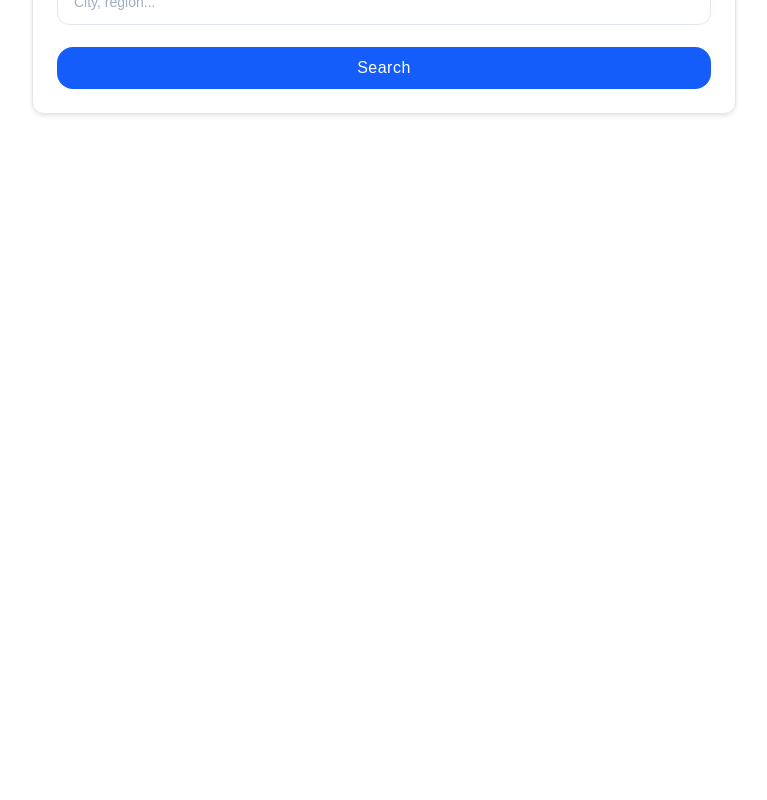
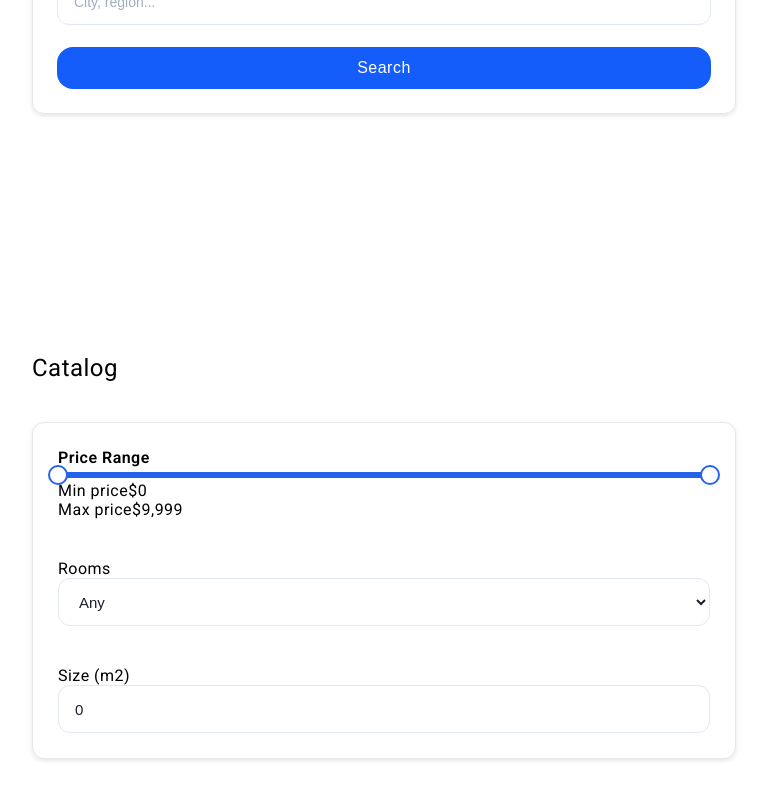
Before and after one commit to mewqwem/vertex-real-estate, a Next.js app: page / in a window 1280 px wide. Shown: the part 514-1314 px from the top of the page, without its empty margins (256-1023 px from the left). Before the commit the page ends 800 px from the top, so only its background shows below. Built offline with nearby package versions, Linux system fonts and the light colour scheme.

Commit message:
add filters block to section catalog and price range input

```diff
--- a/app/globals.css
+++ b/app/globals.css
@@ -60,6 +60,11 @@ ol {
     padding: 0 32px;
   }
 }
+@media only screen and (min-width: 1440px) {
+  .container {
+    max-width: 1050px;
+  }
+}
 
 main {
   padding-top: 61px; /* Або margin-top */
@@ -77,3 +82,40 @@ main {
     linear-gradient(-45deg, rgba(36, 36, 36, 0.7), rgba(34, 34, 34, 0.7)),
     url("/heroBg.jpg");
 }
+
+/* #region input */
+
+.input {
+  width: 100%;
+  height: 48px; /* Така сама висота, як у селекта */
+  padding: 0 16px;
+
+  background-color: #ffffff;
+  border: 1px solid #e2e8f0;
+  border-radius: 12px;
+
+  font-size: 15px;
+  font-weight: 400;
+  color: #1a202c;
+  outline: none;
+
+  transition:
+    border-color 0.2s ease,
+    box-shadow 0.2s ease;
+}
+.input::placeholder {
+  color: #a0aec0;
+  font-size: 14px;
+}
+
+.input:focus {
+  border-color: #1a5fff;
+  box-shadow: 0 0 0 3px rgba(26, 95, 255, 0.1);
+}
+
+.input.isInvalid {
+  border-color: #ef4444;
+  background-color: #fffafb; /* Легкий відтінок червоного для фону */
+}
+
+/* #endregion */
--- a/app/page.tsx
+++ b/app/page.tsx
@@ -1,3 +1,4 @@
+import Catalog from "@/components/Catalog/Catalog";
 import Hero from "@/components/Hero/Hero";
 
 export default function Home() {
@@ -6,6 +7,9 @@ export default function Home() {
       <section className="section" id="home">
         <Hero />
       </section>
+      <section className="section" id="catalog">
+        <Catalog />
+      </section>
     </>
   );
 }
--- /dev/null
+++ b/components/Catalog/Catalog.module.css
@@ -0,0 +1,7 @@
+.sectionTitle {
+  font-size: 24px;
+  font-weight: 400;
+}
+.titleWrapper {
+  padding-bottom: 40px;
+}
--- /dev/null
+++ b/components/Catalog/Catalog.tsx
@@ -0,0 +1,16 @@
+import React from "react";
+import css from "./Catalog.module.css";
+import Filters from "../Filters/Filters";
+
+function Catalog() {
+  return (
+    <div className={`container`}>
+      <div className={css.titleWrapper}>
+        <h2 className={css.sectionTitle}>Catalog</h2>
+      </div>
+      <Filters />
+    </div>
+  );
+}
+
+export default Catalog;
--- /dev/null
+++ b/components/Filters/Filters.module.css
@@ -0,0 +1,13 @@
+.filtersWrapper {
+  border: 1px solid rgba(210, 210, 210, 0.544);
+  box-shadow: 0 2px 4px rgba(0, 0, 0, 0.1);
+  border-radius: 12px;
+}
+
+.form {
+  display: flex;
+  flex-direction: column;
+  gap: 40px;
+
+  padding: 25px;
+}
--- /dev/null
+++ b/components/Filters/Filters.tsx
@@ -0,0 +1,61 @@
+"use client";
+
+import React from "react";
+import css from "./Filters.module.css";
+import { Field, Form, Formik } from "formik";
+import * as Yup from "yup";
+import { PriceRangeFilter } from "../UI/RangeInput/RangeInput";
+
+interface FiltersValue {
+  priceRange: number[];
+  rooms: number;
+  size: number;
+}
+
+const initialValues: FiltersValue = { priceRange: [0, 0], rooms: 0, size: 0 };
+
+const validationSchema = Yup.object().shape({
+  priceRange: Yup.number(),
+  rooms: Yup.number(),
+  size: Yup.number(),
+});
+
+function Filters() {
+  const handleSubmit = () => {
+    console.log("hi");
+  };
+
+  const handleChange = (value: number | number[]) => {
+    console.log(value);
+  };
+
+  return (
+    <div className={css.filtersWrapper}>
+      <Formik
+        onSubmit={handleSubmit}
+        initialValues={initialValues}
+        validationSchema={validationSchema}
+      >
+        <Form className={css.form}>
+          <PriceRangeFilter min={0} max={9999} onChange={handleChange} />
+          <label className={css.inputLabel}>
+            Rooms
+            <Field className={`input`} name="rooms" as="select">
+              <option value="">Any</option>
+              <option value="1">1</option>
+              <option value="2">2</option>
+              <option value="3">3</option>
+              <option value="4">4+</option>
+            </Field>
+          </label>
+          <label className={css.inputLabel}>
+            Size (m2)
+            <Field className={`input`} name="size" type="number"></Field>
+          </label>
+        </Form>
+      </Formik>
+    </div>
+  );
+}
+
+export default Filters;
--- a/components/SearchForm/SearchForm.tsx
+++ b/components/SearchForm/SearchForm.tsx
@@ -12,6 +12,7 @@ type apartmentTypes =
   | "villa"
   | "townhouse"
   | "duplex"
+  | "commercial"
   | "";
 
 type dealTypes = "buy" | "rent";
@@ -74,6 +75,7 @@ function SearchForm() {
                 <option value="villa">Villa</option>
                 <option value="townhouse">Townhouse</option>
                 <option value="duplex">Duplex</option>
+                <option value="commercial">Commercial</option>
               </Field>
               <ErrorMessage
                 name="apartmentType"
--- /dev/null
+++ b/components/UI/RangeInput/RangeInput.tsx
@@ -0,0 +1,79 @@
+"use client";
+
+import React, { useState } from "react";
+import Slider from "rc-slider";
+import "rc-slider/assets/index.css";
+
+interface PriceRangeFilterProps {
+  min: number;
+  max: number;
+  onChange: (values: number | number[]) => void;
+}
+
+export const PriceRangeFilter = ({
+  min,
+  max,
+  onChange,
+}: PriceRangeFilterProps) => {
+  const [range, setRange] = useState<[number, number]>([min, max]);
+
+  const handleSliderChange = (value: number | number[]) => {
+    if (Array.isArray(value)) {
+      setRange([value[0], value[1]]);
+    }
+  };
+
+  const handleAfterChange = (value: number | number[]) => {
+    onChange(value);
+  };
+
+  return (
+    <div className="p-4 bg-white rounded-xl shadow-sm border border-gray-100">
+      <h4 className="text-sm font-medium text-gray-700 mb-6">Price Range</h4>
+
+      <Slider
+        range
+        min={min}
+        max={max}
+        defaultValue={[min, max]}
+        onChange={handleSliderChange}
+        onAfterChange={handleAfterChange}
+        trackStyle={[{ backgroundColor: "#2563eb", height: 6 }]} // Blue-600
+        handleStyle={[
+          {
+            borderColor: "#2563eb",
+            height: 20,
+            width: 20,
+            marginTop: -7,
+            opacity: 1,
+            boxShadow: "none",
+          },
+          {
+            borderColor: "#2563eb",
+            height: 20,
+            width: 20,
+            marginTop: -7,
+            opacity: 1,
+            boxShadow: "none",
+          },
+        ]}
+        railStyle={{ backgroundColor: "#e5e7eb", height: 6 }}
+      />
+
+      <div className="flex justify-between mt-4">
+        <div className="flex flex-col">
+          <span className="text-xs text-gray-400">Min price</span>
+          <span className="text-sm font-semibold">
+            ${range[0].toLocaleString()}
+          </span>
+        </div>
+        <div className="flex flex-col text-right">
+          <span className="text-xs text-gray-400">Max price</span>
+          <span className="text-sm font-semibold">
+            ${range[1].toLocaleString()}
+          </span>
+        </div>
+      </div>
+    </div>
+  );
+};
--- a/package.json
+++ b/package.json
@@ -11,6 +11,7 @@
   "dependencies": {
     "formik": "^2.4.9",
     "next": "16.2.4",
+    "rc-slider": "^11.1.9",
     "react": "19.2.4",
     "react-dom": "19.2.4",
     "react-icons": "^5.6.0",
```
Also changed, not shown: types/filter.ts (added), 1 other file (tests, documents, lock files or other folders).
